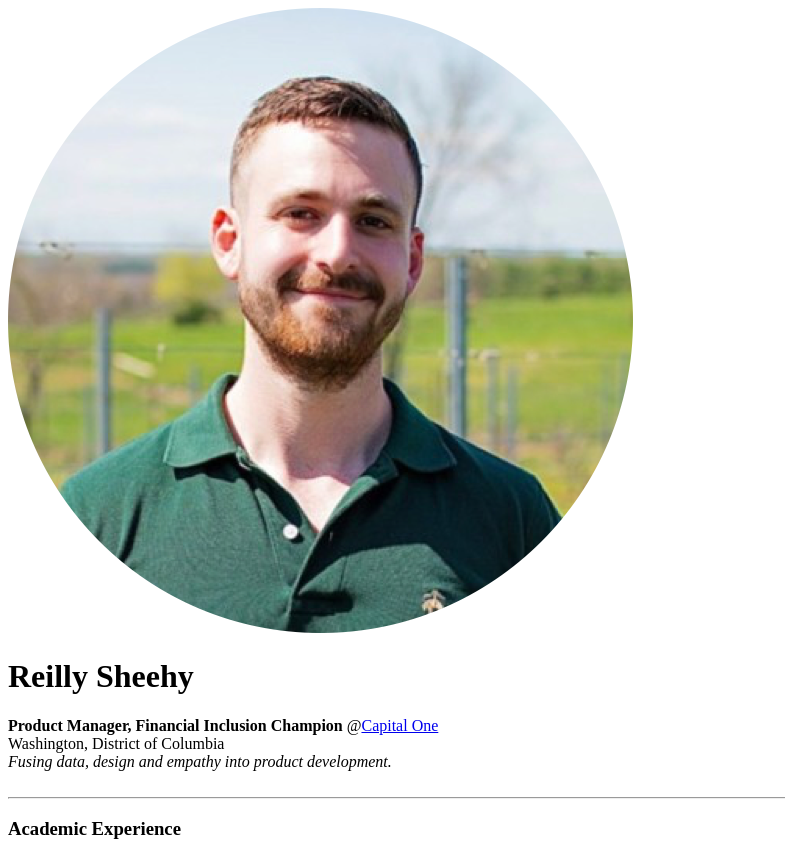
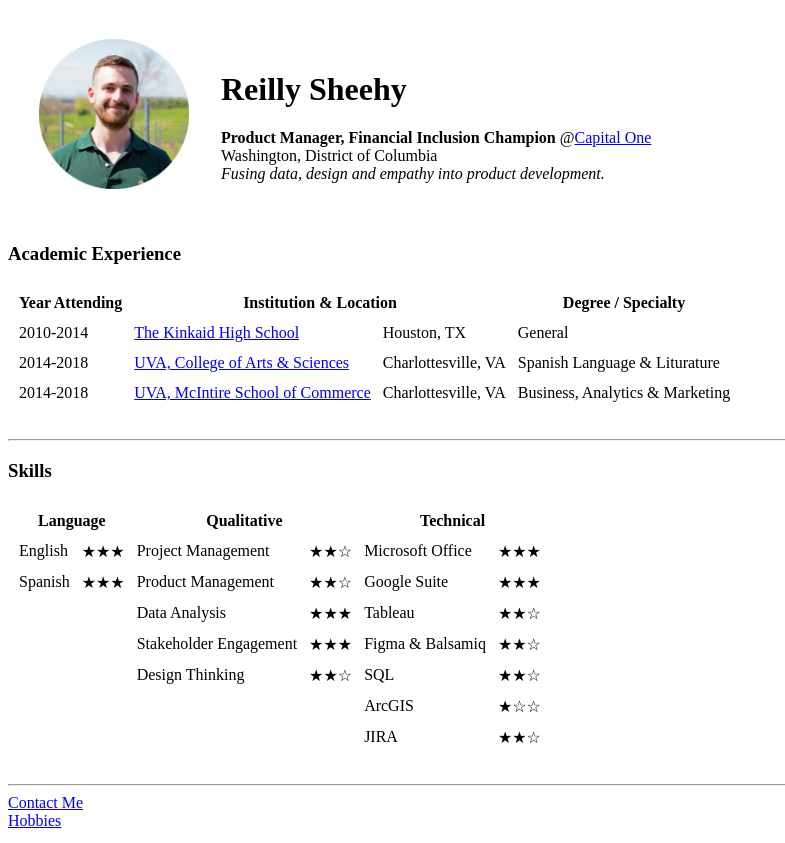
Before and after one commit to reillysheehy/cv, a plain HTML site: page index.html in a window 1280 px wide. Shown: the top 843 px of the page, without its empty margins (0-785 px from the left). Drawn offline with Linux system fonts and the light colour scheme.

Commit message:
Add files via upload

```diff
--- a/index.html
+++ b/index.html
@@ -21,16 +21,17 @@
 <body>
   <!-- File Heading -->
   <!-- Image -->
-  <img src="cv/images/ReillyProfile.png" alt="Reilly Sheehy Profile Picture">
+  <table cellspacing="30">
+    <tr>
+      <td><img src="images/ReillyProfile.png" alt="Reilly Sheehy Profile Picture" height="150" width="150"></td>
+      <td><h1>Reilly Sheehy </h1>
+      <p><strong>Product Manager, Financial Inclusion Champion </strong> @<a href="capitalone.com">Capital One</a></p>
+      <p>Washington, District of Columbia</p>
+      <p><em>Fusing data, design and empathy into product development.</em></p></td>
+    </tr>
+  </table>
+
   <!-- Locally add pictures by copying and pasting to a folder, if you have many photos, you can add an "Images" folder and add a root to it -->
-
-  <!-- Heading Text -->
-  <h1>Reilly Sheehy </h1>
-  <p><strong>Product Manager, Financial Inclusion Champion </strong> @<a href="capitalone.com">Capital One</a></p>
-  <p>Washington, District of Columbia</p>
-  <p><em>Fusing data, design and empathy into product development.</em></p>
-  <br>
-  <hr>
 
   <!-- Academic Experience Section, Tabular Format -->
   <h3>Academic Experience</h3>
```
